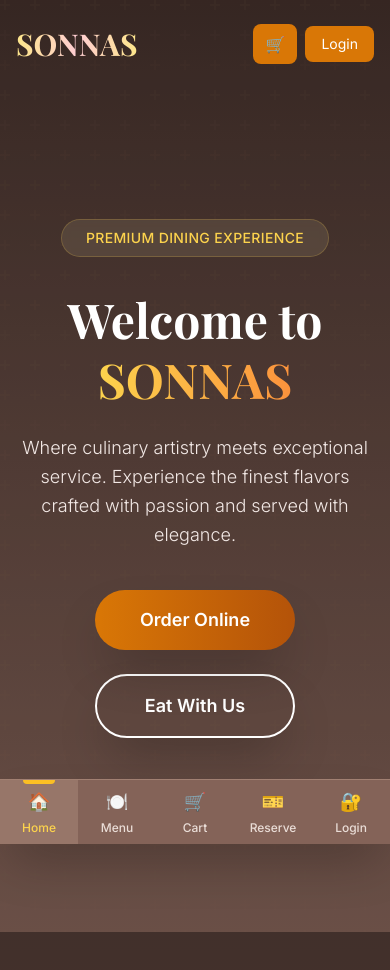
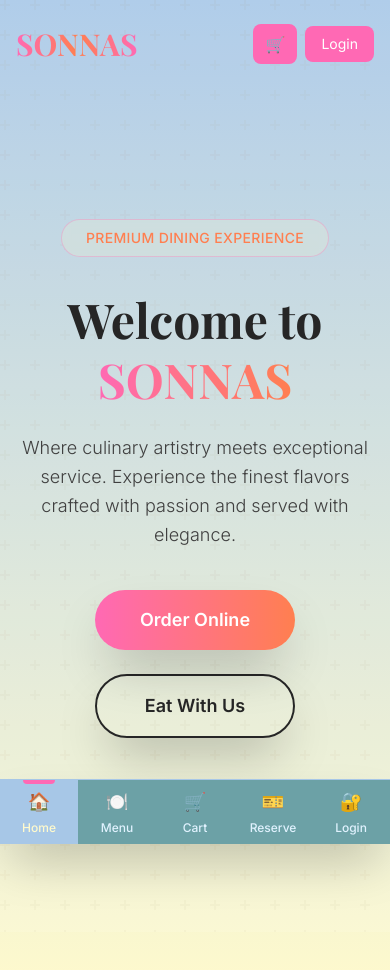
Before and after one commit to Abhishekh3007/Cafes-Menu, a Next.js app: page / in a window 390 px wide. Shown: the top 970 px of the page. Built offline with nearby package versions, Linux system fonts and the light colour scheme; no server answers; a web font is replaced by a local one.

Commit message:
color pallet

```diff
--- a/src/app/globals.css
+++ b/src/app/globals.css
@@ -5,20 +5,20 @@
 @import url('https://fonts.googleapis.com/css2?family=Playfair+Display:wght@400;500;600;700&family=Inter:wght@300;400;500;600;700&display=swap');
 
 :root {
-  --foreground-rgb: 255, 255, 255;
-  --background-start-rgb: 43, 48, 43;
-  --background-end-rgb: 67, 48, 43;
+  --foreground-rgb: 64, 64, 64;
+  --background-start-rgb: 167, 199, 231;
+  --background-end-rgb: 255, 250, 205;
 }
 
 body {
   color: rgb(var(--foreground-rgb));
   background: linear-gradient(
       to bottom,
-      transparent,
+      rgb(var(--background-start-rgb)),
       rgb(var(--background-end-rgb))
-    )
-    rgb(var(--background-start-rgb));
+    );
   font-family: 'Inter', sans-serif;
+  min-height: 100vh;
 }
 
 /* Add bottom padding for mobile devices to account for bottom navigation */
--- a/src/app/layout.tsx
+++ b/src/app/layout.tsx
@@ -46,8 +46,8 @@ export default function RootLayout({
                 toastOptions={{
                   duration: 4000,
                   style: {
-                    background: '#78350f',
-                    color: '#fbbf24',
+                    background: '#6CA1A6',
+                    color: '#ffffff',
                     border: '1px solid #92400e',
                   },
                   success: {
--- a/src/components/BottomNavigation.tsx
+++ b/src/components/BottomNavigation.tsx
@@ -69,7 +69,7 @@ export default function BottomNavigation() {
   }
 
   return (
-    <div className="md:hidden fixed bottom-0 left-0 right-0 z-50 bg-brown-800 border-t border-brown-600 shadow-2xl">
+    <div className="md:hidden fixed bottom-0 left-0 right-0 z-50 bg-primary-600 border-t border-primary-500 shadow-2xl">
       <div className="grid grid-cols-5 h-16">
         {navItems.map((item) => {
           const isActive = pathname === item.href
@@ -81,14 +81,14 @@ export default function BottomNavigation() {
                   onClick={toggleCart}
                   className={`w-full h-full flex flex-col items-center justify-center transition-all duration-200 ${
                     isActive
-                      ? 'text-amber-300 bg-brown-700'
-                      : 'text-brown-200 hover:text-amber-300 hover:bg-brown-700'
+                      ? 'text-secondary-400 bg-primary-500'
+                      : 'text-primary-100 hover:text-secondary-400 hover:bg-primary-500'
                   }`}
                 >
                   <div className="relative">
                     <span className="text-lg">{item.icon}</span>
                     {item.count > 0 && (
-                      <span className="absolute -top-2 -right-2 bg-red-500 text-white text-xs rounded-full h-4 w-4 flex items-center justify-center font-bold">
+                      <span className="absolute -top-2 -right-2 bg-accent-500 text-white text-xs rounded-full h-4 w-4 flex items-center justify-center font-bold">
                         {item.count > 9 ? '9+' : item.count}
                       </span>
                     )}
@@ -100,8 +100,8 @@ export default function BottomNavigation() {
                   onClick={handleProfileClick}
                   className={`w-full h-full flex flex-col items-center justify-center transition-all duration-200 ${
                     isActive
-                      ? 'text-amber-300 bg-brown-700'
-                      : 'text-brown-200 hover:text-amber-300 hover:bg-brown-700'
+                      ? 'text-secondary-400 bg-primary-500'
+                      : 'text-primary-100 hover:text-secondary-400 hover:bg-primary-500'
                   }`}
                 >
                   <span className="text-lg">{item.icon}</span>
@@ -112,8 +112,8 @@ export default function BottomNavigation() {
                   onClick={() => handleNavigation(item.href)}
                   className={`w-full h-full flex flex-col items-center justify-center transition-all duration-200 ${
                     isActive
-                      ? 'text-amber-300 bg-brown-700'
-                      : 'text-brown-200 hover:text-amber-300 hover:bg-brown-700'
+                      ? 'text-secondary-400 bg-primary-500'
+                      : 'text-primary-100 hover:text-secondary-400 hover:bg-primary-500'
                   }`}
                 >
                   <span className="text-lg">{item.icon}</span>
@@ -123,7 +123,7 @@ export default function BottomNavigation() {
 
               {/* Active indicator */}
               {isActive && (
-                <div className="absolute top-0 left-1/2 transform -translate-x-1/2 w-8 h-1 bg-amber-400 rounded-b-full"></div>
+                <div className="absolute top-0 left-1/2 transform -translate-x-1/2 w-8 h-1 bg-accent-400 rounded-b-full"></div>
               )}
             </div>
           )
--- a/src/components/FloatingCartButton.tsx
+++ b/src/components/FloatingCartButton.tsx
@@ -20,7 +20,7 @@ export default function FloatingCartButton() {
   return (
     <button
       onClick={toggleCart}
-      className="hidden lg:flex fixed bottom-24 right-6 z-50 bg-gradient-to-r from-amber-600 to-amber-700 hover:from-amber-700 hover:to-amber-800 text-white p-4 rounded-full shadow-2xl hover:shadow-amber-500/25 transition-all duration-300 hover:scale-110 group"
+      className="hidden lg:flex fixed bottom-24 right-6 z-50 bg-gradient-to-r from-accent-400 to-accent-500 hover:from-accent-500 hover:to-accent-600 text-white p-4 rounded-full shadow-2xl hover:shadow-accent-400/25 transition-all duration-300 hover:scale-110 group"
       aria-label={`Shopping cart with ${itemCount} items`}
     >
       <div className="flex items-center space-x-3">
@@ -29,7 +29,7 @@ export default function FloatingCartButton() {
             <path strokeLinecap="round" strokeLinejoin="round" strokeWidth={2} d="M3 3h2l.4 2M7 13h10l4-8H5.4m2.6 8l-2.9-7M7 13L5.1 5M7 13l-2.6 0M9 19.5a1.5 1.5 0 11-3 0 1.5 1.5 0 013 0zM20.5 19.5a1.5 1.5 0 11-3 0 1.5 1.5 0 013 0z" />
           </svg>
           {itemCount > 0 && (
-            <span className="absolute -top-2 -right-2 bg-red-500 text-white text-xs rounded-full h-5 w-5 flex items-center justify-center font-bold">
+            <span className="absolute -top-2 -right-2 bg-accent-500 text-white text-xs rounded-full h-5 w-5 flex items-center justify-center font-bold">
               {itemCount}
             </span>
           )}
@@ -41,7 +41,7 @@ export default function FloatingCartButton() {
       </div>
 
       {/* Pulse animation for attention */}
-      <div className="absolute inset-0 rounded-full bg-amber-600 opacity-75 animate-ping"></div>
+      <div className="absolute inset-0 rounded-full bg-accent-400 opacity-75 animate-ping"></div>
     </button>
   )
 }
--- a/src/components/Hero.tsx
+++ b/src/components/Hero.tsx
@@ -14,16 +14,16 @@ export default function Hero() {
   const itemCount = items.reduce((total, item) => total + item.quantity, 0)
 
   return (
-    <div className="relative min-h-screen bg-gradient-to-br from-brown-900 via-brown-800 to-brown-900 hero-pattern">
+    <div className="relative min-h-screen bg-gradient-to-br from-primary-500 via-primary-600 to-secondary-400 hero-pattern">
       {/* Elegant overlay */}
-      <div className="absolute inset-0 bg-black bg-opacity-20"></div>
+      <div className="absolute inset-0 bg-white bg-opacity-10"></div>
       {/* Navigation */}
       <nav className="relative z-50 px-4 py-6 lg:px-8">
         <div className="flex items-center justify-between max-w-7xl mx-auto">
           {/* Logo */}
           <div className="flex items-center">
             <h1 className="text-3xl font-display font-bold">
-              <span className="bg-clip-text text-transparent bg-gradient-to-r from-amber-200 via-rose-200 to-amber-200">
+              <span className="bg-clip-text text-transparent bg-gradient-to-r from-accent-400 via-accent-500 to-accent-400">
                 SONNAS
               </span>
             </h1>
@@ -31,23 +31,23 @@ export default function Hero() {
 
           {/* Desktop Navigation */}
           <div className="hidden md:flex items-center space-x-8">
-            <Link href="/" onClick={closeCart} className="text-white hover:text-amber-300 transition-colors">
+            <Link href="/" onClick={closeCart} className="text-neutral-800 hover:text-accent-400 transition-colors font-semibold">
               Home
             </Link>
-            <Link href="/menu" onClick={closeCart} className="text-white hover:text-amber-300 transition-colors">
+            <Link href="/menu" onClick={closeCart} className="text-neutral-800 hover:text-accent-400 transition-colors font-semibold">
               Menu
             </Link>
-            <Link href="/about" onClick={closeCart} className="text-white hover:text-amber-300 transition-colors">
+            <Link href="/about" onClick={closeCart} className="text-neutral-800 hover:text-accent-400 transition-colors font-semibold">
               About
             </Link>
-            <Link href="/contact" onClick={closeCart} className="text-white hover:text-amber-300 transition-colors font-medium">
+            <Link href="/contact" onClick={closeCart} className="text-neutral-800 hover:text-accent-400 transition-colors font-semibold">
               📞 Contact Us
             </Link>
 
             {/* Cart Button - Always visible and prominent */}
             <button
               onClick={toggleCart}
-              className="relative bg-amber-600 hover:bg-amber-700 text-white px-4 py-2 rounded-lg transition-all duration-300 hover:scale-105 shadow-lg hover:shadow-amber-500/25"
+              className="relative bg-accent-400 hover:bg-accent-500 text-white px-4 py-2 rounded-lg transition-all duration-300 hover:scale-105 shadow-lg hover:shadow-accent-400/25"
             >
               <div className="flex items-center space-x-2">
                 <span>🛒</span>
@@ -63,7 +63,7 @@ export default function Hero() {
             <div className="flex items-center space-x-4">
               {isAuthenticated && isLoaded && isSignedIn ? (
                 <div className="flex items-center space-x-4">
-                  <span className="text-amber-300 font-medium">
+                  <span className="text-accent-500 font-medium">
                     Hi, {user?.name || 'Guest'}!
                   </span>
                   <ClerkUserButton />
@@ -73,7 +73,7 @@ export default function Hero() {
                   <SignInButton mode="modal">
                     <button
                       onClick={closeCart}
-                      className="bg-amber-600 hover:bg-amber-700 text-white px-6 py-2 rounded-lg transition-colors font-medium"
+                      className="bg-accent-400 hover:bg-accent-500 text-white px-6 py-2 rounded-lg transition-colors font-medium"
                     >
                       Login
                     </button>
@@ -81,7 +81,7 @@ export default function Hero() {
                   <SignUpButton mode="modal">
                     <button
                       onClick={closeCart}
-                      className="bg-brown-700 hover:bg-brown-600 text-white px-6 py-2 rounded-lg transition-colors"
+                      className="bg-primary-600 hover:bg-primary-700 text-white px-6 py-2 rounded-lg transition-colors"
                     >
                       Sign Up
                     </button>
@@ -96,7 +96,7 @@ export default function Hero() {
             {/* Mobile Cart Button */}
             <button
               onClick={toggleCart}
-              className="relative bg-amber-600 hover:bg-amber-700 text-white px-3 py-2 rounded-lg transition-all duration-300"
+              className="relative bg-accent-400 hover:bg-accent-500 text-white px-3 py-2 rounded-lg transition-all duration-300"
             >
               <div className="flex items-center space-x-1">
                 <span>🛒</span>
@@ -115,7 +115,7 @@ export default function Hero() {
               <SignInButton mode="modal">
                 <button
                   onClick={closeCart}
-                  className="bg-amber-600 hover:bg-amber-700 text-white px-4 py-2 rounded-lg transition-colors text-sm"
+                  className="bg-accent-400 hover:bg-accent-500 text-white px-4 py-2 rounded-lg transition-colors text-sm"
                 >
                   Login
                 </button>
@@ -129,21 +129,21 @@ export default function Hero() {
       <div className="relative z-10 flex items-center justify-center min-h-screen px-4">
         <div className="text-center max-w-4xl mx-auto">
           {/* Premium Badge */}
-          <div className="inline-flex items-center bg-amber-100 bg-opacity-10 backdrop-blur-sm border border-amber-300 border-opacity-20 rounded-full px-6 py-2 mb-8">
-            <span className="text-amber-300 text-sm font-medium tracking-wide">PREMIUM DINING EXPERIENCE</span>
+          <div className="inline-flex items-center bg-secondary-400 bg-opacity-20 backdrop-blur-sm border border-accent-400 border-opacity-30 rounded-full px-6 py-2 mb-8">
+            <span className="text-accent-500 text-sm font-medium tracking-wide">PREMIUM DINING EXPERIENCE</span>
           </div>
 
           {/* Main Heading */}
-          <h1 className="text-5xl md:text-8xl font-display font-bold text-white mb-6 leading-tight">
+          <h1 className="text-5xl md:text-8xl font-display font-bold text-neutral-800 mb-6 leading-tight">
             Welcome to
             <br />
-            <span className="text-transparent bg-clip-text bg-gradient-to-r from-amber-300 to-orange-400">
+            <span className="text-transparent bg-clip-text bg-gradient-to-r from-accent-400 to-accent-500">
               SONNAS
             </span>
           </h1>
 
           {/* Elegant Description */}
-          <p className="text-lg md:text-2xl text-brown-100 mb-10 max-w-3xl mx-auto leading-relaxed font-light">
+          <p className="text-lg md:text-2xl text-neutral-700 mb-10 max-w-3xl mx-auto leading-relaxed font-light">
             Where culinary artistry meets exceptional service. Experience the finest flavors
             crafted with passion and served with elegance.
           </p>
@@ -151,13 +151,13 @@ export default function Hero() {
           {/* CTA Buttons */}
           <div className="flex flex-col sm:flex-row gap-6 justify-center items-center mb-16">
             <Link href="/menu" onClick={closeCart}>
-              <button className="group relative overflow-hidden bg-gradient-to-r from-amber-600 to-amber-700 hover:from-amber-700 hover:to-amber-800 text-white text-lg font-semibold px-10 py-4 rounded-full transition-all duration-300 shadow-2xl hover:shadow-amber-500/25 hover:scale-105 min-w-[200px]">
+              <button className="group relative overflow-hidden bg-gradient-to-r from-accent-400 to-accent-500 hover:from-accent-500 hover:to-accent-600 text-white text-lg font-semibold px-10 py-4 rounded-full transition-all duration-300 shadow-2xl hover:shadow-accent-400/25 hover:scale-105 min-w-[200px]">
                 <span className="relative z-10">Order Online</span>
                 <div className="absolute inset-0 bg-gradient-to-r from-white/0 via-white/20 to-white/0 -skew-x-12 -translate-x-full group-hover:translate-x-full transition-transform duration-1000"></div>
               </button>
             </Link>
             <Link href="/reserve" onClick={closeCart}>
-              <button className="group border-2 border-white text-white hover:bg-white hover:text-brown-900 text-lg font-semibold px-10 py-4 rounded-full transition-all duration-300 shadow-2xl hover:shadow-white/25 hover:scale-105 min-w-[200px]">
+              <button className="group border-2 border-neutral-800 text-neutral-800 hover:bg-neutral-800 hover:text-white text-lg font-semibold px-10 py-4 rounded-full transition-all duration-300 shadow-2xl hover:shadow-neutral-800/25 hover:scale-105 min-w-[200px]">
                 Eat With Us
               </button>
             </Link>
--- a/tailwind.config.js
+++ b/tailwind.config.js
@@ -8,29 +8,57 @@ module.exports = {
   theme: {
     extend: {
       colors: {
+        // Primary: Pastel Blue/Soft Teal
         primary: {
-          50: '#f7f3f0',
-          100: '#ede3dc',
-          200: '#dcc7b8',
-          300: '#c6a587',
-          400: '#b08660',
-          500: '#a1714a',
-          600: '#8d5d3e',
-          700: '#744c36',
-          800: '#5f3f32',
-          900: '#4f352c',
+          50: '#f0f8ff',
+          100: '#e0f2fe',
+          200: '#bae6fd',
+          300: '#7dd3fc',
+          400: '#38bdf8',
+          500: '#A7C7E7', // Main pastel blue
+          600: '#6CA1A6', // Soft teal
+          700: '#0369a1',
+          800: '#075985',
+          900: '#0c4a6e',
         },
-        brown: {
-          50: '#fdf8f6',
-          100: '#f2e8e5',
-          200: '#eaddd7',
-          300: '#e0cec7',
-          400: '#d2bab0',
-          500: '#bfa094',
-          600: '#a18072',
-          700: '#977669',
-          800: '#846358',
-          900: '#43302b',
+        // Secondary: Creamy Yellow
+        secondary: {
+          50: '#fefce8',
+          100: '#fef9c3',
+          200: '#fef08a',
+          300: '#fde047',
+          400: '#FFFACD', // Main creamy yellow
+          500: '#eab308',
+          600: '#ca8a04',
+          700: '#a16207',
+          800: '#854d0e',
+          900: '#713f12',
+        },
+        // Accent: Hot Pink/Coral
+        accent: {
+          50: '#fdf2f8',
+          100: '#fce7f3',
+          200: '#fbcfe8',
+          300: '#f9a8d4',
+          400: '#FF69B4', // Hot pink
+          500: '#FF7F50', // Coral
+          600: '#db2777',
+          700: '#be185d',
+          800: '#9d174d',
+          900: '#831843',
+        },
+        // Keep some neutral colors for text and backgrounds
+        neutral: {
+          50: '#fafafa',
+          100: '#f5f5f5',
+          200: '#e5e5e5',
+          300: '#d4d4d4',
+          400: '#a3a3a3',
+          500: '#737373',
+          600: '#525252',
+          700: '#404040',
+          800: '#262626',
+          900: '#171717',
         }
       },
       fontFamily: {
```
Also changed, not shown: src/app/checkout/page.tsx (+9 -9 lines), src/app/menu/page.tsx (+11 -11 lines), src/components/Cart.tsx (+15 -15 lines), src/app/checkout/NEW_page.tsx (added).
